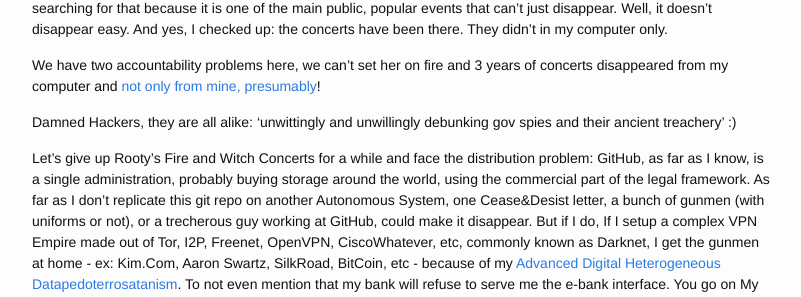
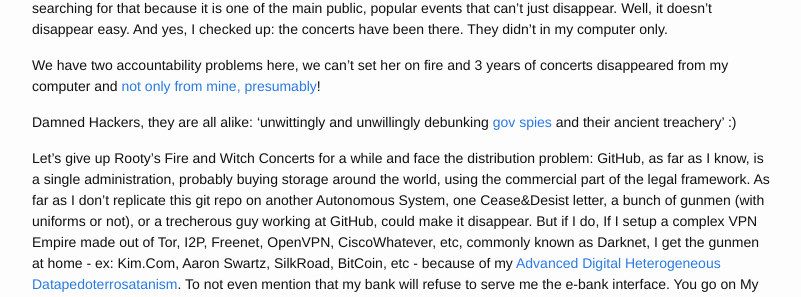
Before and after one commit to rootkovska/rootkovska.github.io, a Jekyll site: the page built from _posts/2015-08-24-Integrity.md, in a window 1280 px wide. Shown: the part 1317-1614 px from the top of the page, without its empty margins (238-1039 px from the left). Built offline with Jekyll 4.4.1, drawn with Linux system fonts in a browser that asks for light colours; Markdown is read by kramdown in place of the engine named in the settings; part of the change alters nothing that is shown.

```diff
--- a/_posts/2015-08-24-Integrity.md
+++ b/_posts/2015-08-24-Integrity.md
@@ -66,7 +66,7 @@ and 3 years of concerts disappeared from my computer and
 [not only from mine, presumably](https://www.youtube.com/watch?v=ar2rLUhlhvI)!
 
 Damned Hackers, they are all alike: 'unwittingly and unwillingly debunking
-gov spies and their ancient treachery' :)
+[gov spies](http://www.bgpmon.net/how-hacking-team-helped-italian-special-operations-group-with-bgp-routing-hijack/) and their ancient treachery' :)
 
 Let's give up Rooty's Fire and Witch Concerts for a while and face
 the distribution problem: GitHub, as far as I know, is a single administration,
```
